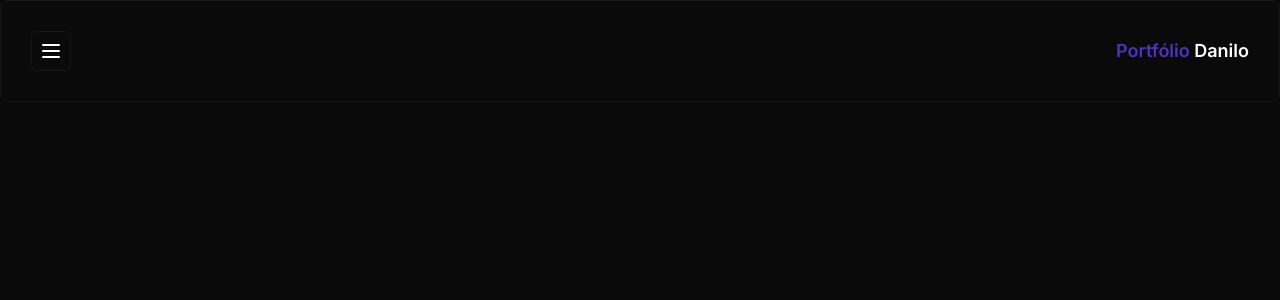
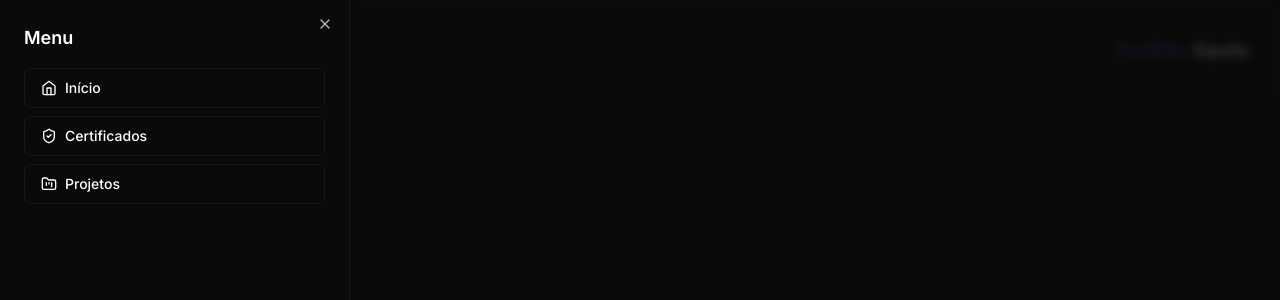
Before and after one commit to daniilomendes/portifolio, a Next.js app: page / in a window 1280 px wide. Both pictures are taken after a click on the button 51 px from the left and 51 px from the top of the page. Shown: the top 300 px of the page. Built offline with nearby package versions, Linux system fonts and the light colour scheme.

Commit message:
feat: Adicionando opções no menu lateral

```diff
--- a/package.json
+++ b/package.json
@@ -9,6 +9,7 @@
     "lint": "next lint"
   },
   "dependencies": {
+    "@radix-ui/react-dialog": "^1.0.5",
     "@radix-ui/react-slot": "^1.0.2",
     "class-variance-authority": "^0.7.0",
     "clsx": "^2.0.0",
--- a/src/components/ui/header.tsx
+++ b/src/components/ui/header.tsx
@@ -1,14 +1,69 @@
-import { MenuIcon } from "lucide-react";
+import { FolderKanban, HomeIcon, MenuIcon, ShieldCheck } from "lucide-react";
 import { Button } from "./button";
 import { Card } from "./card";
 import Link from "next/link";
+import {
+  Sheet,
+  SheetClose,
+  SheetContent,
+  SheetHeader,
+  SheetTrigger,
+} from "./sheet";
 
 const Header = () => {
   return (
     <Card className="flex items-center justify-between p-[1.875rem]">
-      <Button size="icon" variant="outline">
-        <MenuIcon />
-      </Button>
+      <Sheet>
+        <SheetTrigger asChild>
+          <Button size="icon" variant="outline">
+            <MenuIcon />
+          </Button>
+        </SheetTrigger>
+
+        <SheetContent side="left" className="w-[21.875rem]">
+          <SheetHeader className="text-left text-lg font-semibold">
+            Menu
+          </SheetHeader>
+
+          <div className="mt-4 flex flex-col gap-2">
+            <SheetClose asChild>
+              <Link href="/">
+                <Button
+                  variant="outline"
+                  className="w-full justify-start gap-2"
+                >
+                  <HomeIcon size={16} />
+                  Início
+                </Button>
+              </Link>
+            </SheetClose>
+
+            <SheetClose asChild>
+              <Link href="/">
+                <Button
+                  variant="outline"
+                  className="w-full justify-start gap-2"
+                >
+                  <ShieldCheck size={16} />
+                  Certificados
+                </Button>
+              </Link>
+            </SheetClose>
+
+            <SheetClose asChild>
+              <Link href="/">
+                <Button
+                  variant="outline"
+                  className="w-full justify-start gap-2"
+                >
+                  <FolderKanban size={16} />
+                  Projetos
+                </Button>
+              </Link>
+            </SheetClose>
+          </div>
+        </SheetContent>
+      </Sheet>
 
       <Link href="/">
         <h1 className="text-lg font-semibold">
--- /dev/null
+++ b/src/components/ui/sheet.tsx
@@ -0,0 +1,140 @@
+"use client"
+
+import * as React from "react"
+import * as SheetPrimitive from "@radix-ui/react-dialog"
+import { cva, type VariantProps } from "class-variance-authority"
+import { X } from "lucide-react"
+
+import { cn } from "@/lib/utils"
+
+const Sheet = SheetPrimitive.Root
+
+const SheetTrigger = SheetPrimitive.Trigger
+
+const SheetClose = SheetPrimitive.Close
+
+const SheetPortal = SheetPrimitive.Portal
+
+const SheetOverlay = React.forwardRef<
+  React.ElementRef<typeof SheetPrimitive.Overlay>,
+  React.ComponentPropsWithoutRef<typeof SheetPrimitive.Overlay>
+>(({ className, ...props }, ref) => (
+  <SheetPrimitive.Overlay
+    className={cn(
+      "fixed inset-0 z-50 bg-background/80 backdrop-blur-sm data-[state=open]:animate-in data-[state=closed]:animate-out data-[state=closed]:fade-out-0 data-[state=open]:fade-in-0",
+      className
+    )}
+    {...props}
+    ref={ref}
+  />
+))
+SheetOverlay.displayName = SheetPrimitive.Overlay.displayName
+
+const sheetVariants = cva(
+  "fixed z-50 gap-4 bg-background p-6 shadow-lg transition ease-in-out data-[state=open]:animate-in data-[state=closed]:animate-out data-[state=closed]:duration-300 data-[state=open]:duration-500",
+  {
+    variants: {
+      side: {
+        top: "inset-x-0 top-0 border-b data-[state=closed]:slide-out-to-top data-[state=open]:slide-in-from-top",
+        bottom:
+          "inset-x-0 bottom-0 border-t data-[state=closed]:slide-out-to-bottom data-[state=open]:slide-in-from-bottom",
+        left: "inset-y-0 left-0 h-full w-3/4 border-r data-[state=closed]:slide-out-to-left data-[state=open]:slide-in-from-left sm:max-w-sm",
+        right:
+          "inset-y-0 right-0 h-full w-3/4  border-l data-[state=closed]:slide-out-to-right data-[state=open]:slide-in-from-right sm:max-w-sm",
+      },
+    },
+    defaultVariants: {
+      side: "right",
+    },
+  }
+)
+
+interface SheetContentProps
+  extends React.ComponentPropsWithoutRef<typeof SheetPrimitive.Content>,
+    VariantProps<typeof sheetVariants> {}
+
+const SheetContent = React.forwardRef<
+  React.ElementRef<typeof SheetPrimitive.Content>,
+  SheetContentProps
+>(({ side = "right", className, children, ...props }, ref) => (
+  <SheetPortal>
+    <SheetOverlay />
+    <SheetPrimitive.Content
+      ref={ref}
+      className={cn(sheetVariants({ side }), className)}
+      {...props}
+    >
+      {children}
+      <SheetPrimitive.Close className="absolute right-4 top-4 rounded-sm opacity-70 ring-offset-background transition-opacity hover:opacity-100 focus:outline-none focus:ring-2 focus:ring-ring focus:ring-offset-2 disabled:pointer-events-none data-[state=open]:bg-secondary">
+        <X className="h-4 w-4" />
+        <span className="sr-only">Close</span>
+      </SheetPrimitive.Close>
+    </SheetPrimitive.Content>
+  </SheetPortal>
+))
+SheetContent.displayName = SheetPrimitive.Content.displayName
+
+const SheetHeader = ({
+  className,
+  ...props
+}: React.HTMLAttributes<HTMLDivElement>) => (
+  <div
+    className={cn(
+      "flex flex-col space-y-2 text-center sm:text-left",
+      className
+    )}
+    {...props}
+  />
+)
+SheetHeader.displayName = "SheetHeader"
+
+const SheetFooter = ({
+  className,
+  ...props
+}: React.HTMLAttributes<HTMLDivElement>) => (
+  <div
+    className={cn(
+      "flex flex-col-reverse sm:flex-row sm:justify-end sm:space-x-2",
+      className
+    )}
+    {...props}
+  />
+)
+SheetFooter.displayName = "SheetFooter"
+
+const SheetTitle = React.forwardRef<
+  React.ElementRef<typeof SheetPrimitive.Title>,
+  React.ComponentPropsWithoutRef<typeof SheetPrimitive.Title>
+>(({ className, ...props }, ref) => (
+  <SheetPrimitive.Title
+    ref={ref}
+    className={cn("text-lg font-semibold text-foreground", className)}
+    {...props}
+  />
+))
+SheetTitle.displayName = SheetPrimitive.Title.displayName
+
+const SheetDescription = React.forwardRef<
+  React.ElementRef<typeof SheetPrimitive.Description>,
+  React.ComponentPropsWithoutRef<typeof SheetPrimitive.Description>
+>(({ className, ...props }, ref) => (
+  <SheetPrimitive.Description
+    ref={ref}
+    className={cn("text-sm text-muted-foreground", className)}
+    {...props}
+  />
+))
+SheetDescription.displayName = SheetPrimitive.Description.displayName
+
+export {
+  Sheet,
+  SheetPortal,
+  SheetOverlay,
+  SheetTrigger,
+  SheetClose,
+  SheetContent,
+  SheetHeader,
+  SheetFooter,
+  SheetTitle,
+  SheetDescription,
+}
```
Also changed, not shown: src/components/ui/section-title.tsx (added), 1 other file (tests, documents, lock files or other folders).
